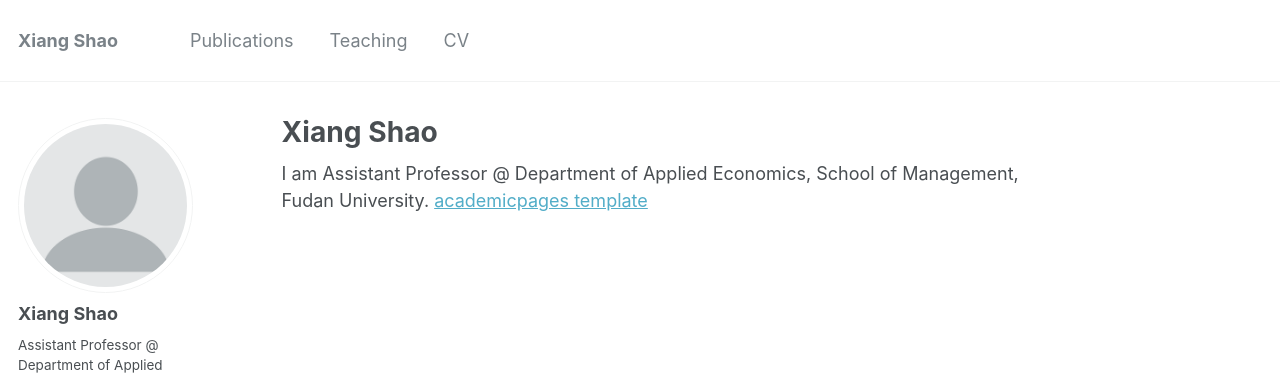
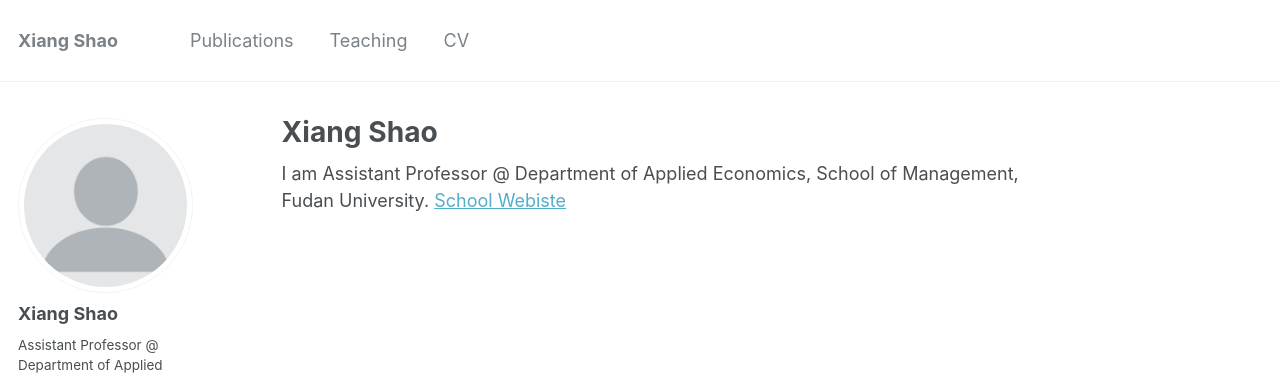
Before and after one commit to xiangshao/xiangshao.github.io, a Jekyll site: the page built from _pages/about.md, in a window 1280 px wide. Shown: the top 377 px of the page. Built offline with Jekyll 4.4.1, drawn with Linux system fonts in a browser that asks for light colours; some web fonts are replaced.

Commit message:
Update about.md

```diff
--- a/_pages/about.md
+++ b/_pages/about.md
@@ -8,4 +8,4 @@ redirect_from:
   - /about.html
 ---
 
-I am Assistant Professor @ Department of Applied Economics, School of Management, Fudan University. [academicpages template](https://github.com/academicpages/academicpages.github.io)
+I am Assistant Professor @ Department of Applied Economics, School of Management, Fudan University. [School Webiste](https://www.fdsm.fudan.edu.cn/en/teacher/preview.aspx?UID=158258)
```
